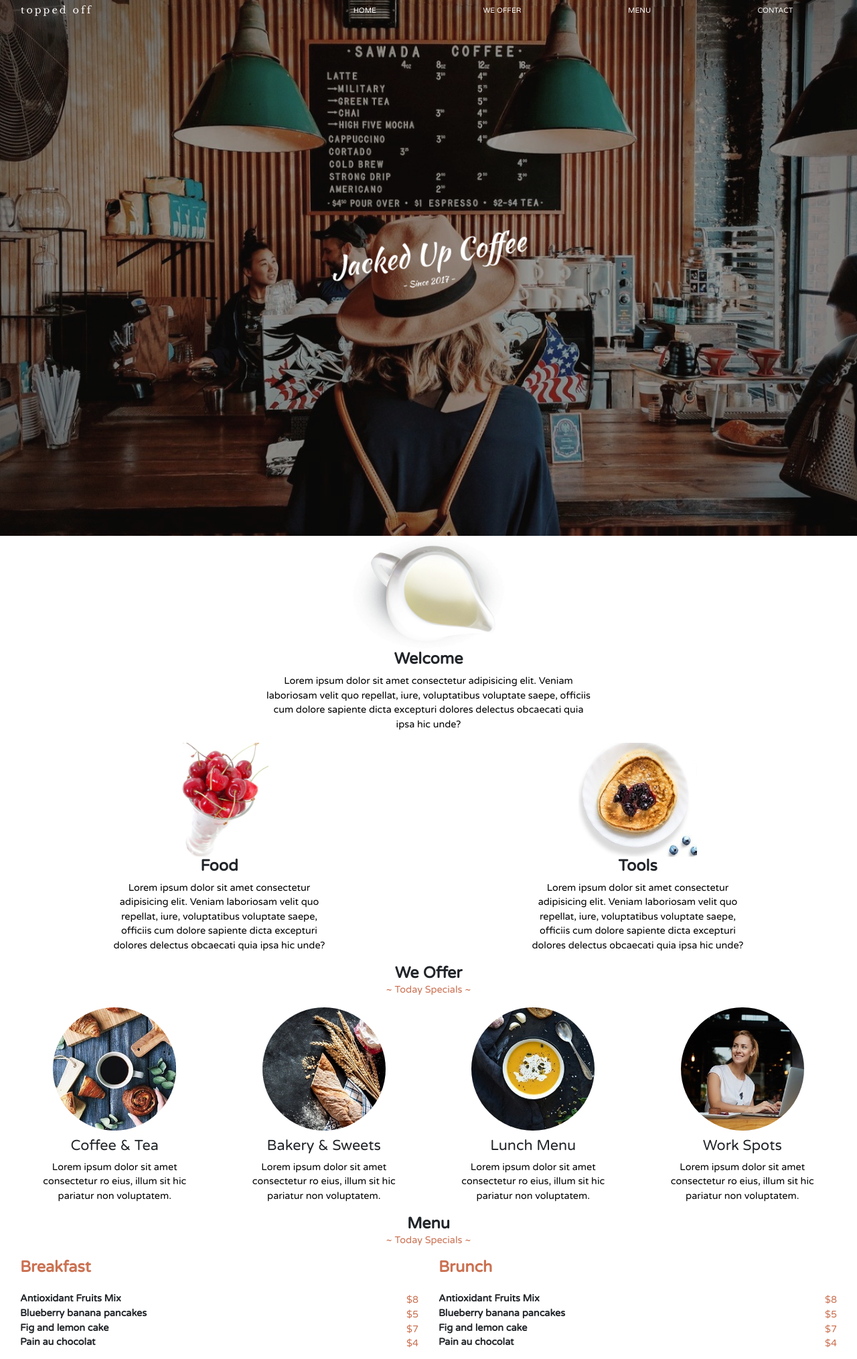
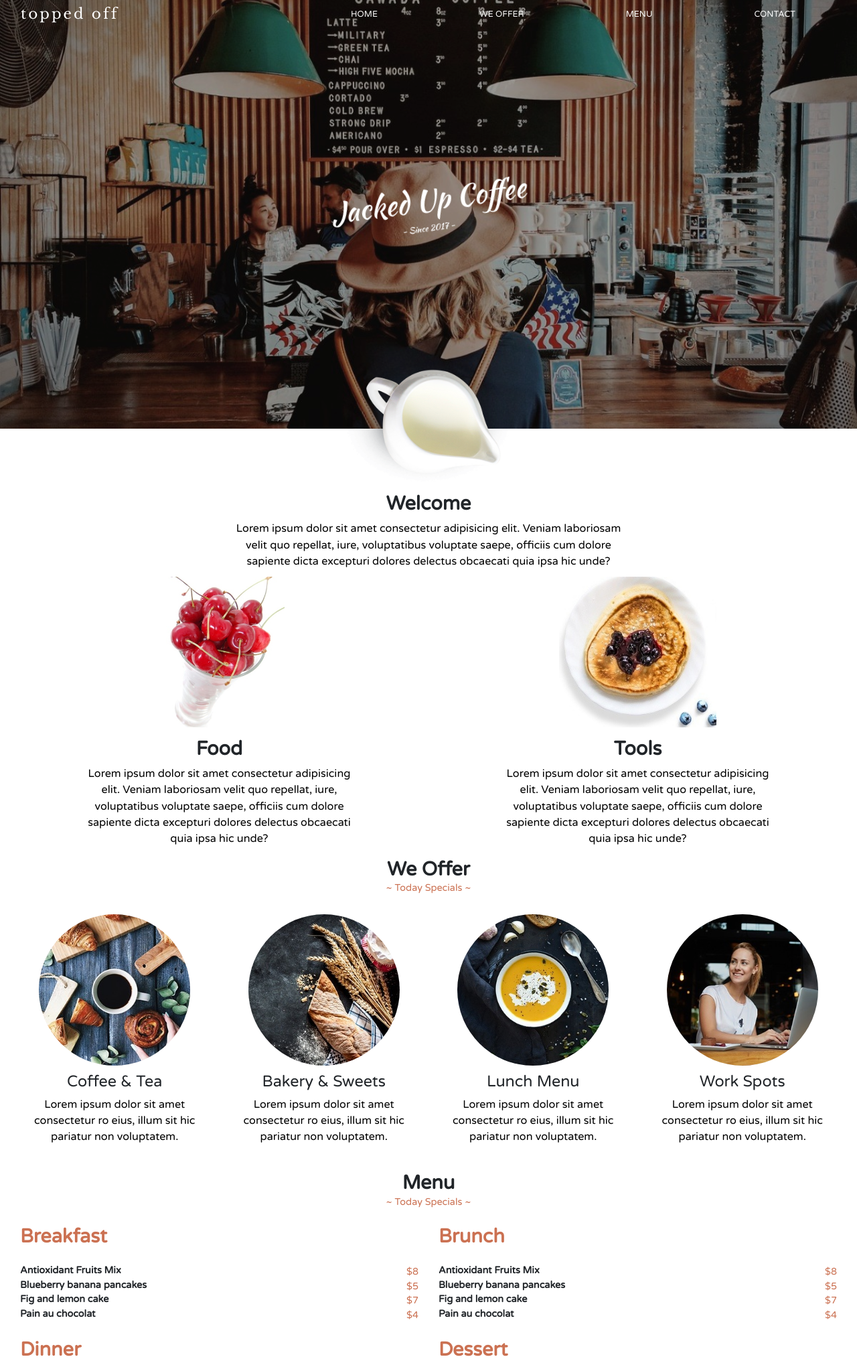
Before and after one commit to fernando-matallo/projects, a PHP site: page / in a window 1280 px wide. Shown: the top 2029 px of the page at 67% size. Run offline with PHP 8.4, Linux system fonts and the light colour scheme.

Commit message:
adding project

```diff
--- a/toppedOff2/css/style.css
+++ b/toppedOff2/css/style.css
@@ -125,6 +125,7 @@
 main div .image-size{
     max-height: 170px;
     max-width: 300px;
+    margin-bottom: 15px;
 }
 
 .container-fluid p{
@@ -148,9 +149,6 @@
 
 /* ======== We Offer rounded circle Início ============== */
 
-.offer-content{
-    padding-top: -5%;
-}
 
 .offer-content span {
     color: #cb7152;
@@ -158,7 +156,7 @@
 }
 
 .offer-content h2{
-    margin: 0;
+    margin: 8px 0 0 0;
 }
 
 section div h3{
@@ -265,176 +263,75 @@
     padding-bottom: 25px;
 }
 
-/* ======== Footer Início ========================= */
+/* ======== Footer Fim ========================= */
 
-/* @media only screen and (min-width: 390px) {
-    .banner-content{
-        background-image: url("../imagens/capa.jpg");
-        background-size: cover;
-        background-position: center;
-        background-attachment: fixed;
-        height: 100vh;
-        display: flex;
-        flex-direction: column;
-        justify-content: center;
-        align-items: center;
-        margin-top: 10%;
+@media only screen and (min-width: 370px ){
+    .offer-content .rounded-circle{
+        width: 50%;
     }
+}
+
+@media only screen and (min-width: 480px ){
+    .navbar-light .navbar-brand {
+        color: white;
+        font-size: 0.9em;
+        text-transform: lowercase;
+        font-family: 'Libre Baskerville', serif;
+        letter-spacing: 3px;
+    }
+
+    .container-fluid h2 {
+        font-size: 1.5em;
+        text-align: center;
+        font-weight: bold;
+    }
+
+    .offer-content .rounded-circle{
+        width: 40%;
+    }
+
+    main div .image-size{
+        max-height: 200px;
+        max-width: 300px;
+        margin-bottom: 15px;
+    }
+
+    section div h3 {
+        text-align: center;
+        font-size: 1.3em;
+        text-transform: capitalize;
+        padding-top: 10px;
 
 }
 
-@media only screen and (min-width: 480px) {
-
-    .banner-content {
-        background-image: url(../imagens/capa.jpg);
-        background-size: cover;
-        background-position: center;
-        background-attachment: fixed;
-        height: 75vh;
-        display: flex;
-        flex-direction: column;
-        justify-content: center;
-        align-items: center;
-        margin-top: 8%;
-    }
-
-
-    main .container-content-mobile{
-        display: flex;
-        flex-direction: column;
-        align-items: center;
-        top: -106px;
-    }
-
-    .offer-content .rounded-circle{
-        width: 50%;
-    }
+@media only screen and (min-width: 576px ){
 
     main div .image-size{
-        max-height: 180px;
-        max-width: 300px;
-    }
-
-    .position-desktop {
-        margin-bottom: -65px;
-    }
-
-} */
-
-
-/* @media only screen and (min-width: 576px) { */
-
-/* Banner Início */
-
-/* .banner-content {
-    background-image: url(../imagens/capa.jpg);
-    background-size: cover;
-    background-position: center;
-    background-attachment: fixed;
-    height: 75vh;
-    display: flex;
-    flex-direction: column;
-    justify-content: center;
-    align-items: center;
-    margin-top: 8%;
-}
-
-.banner-content h1{
-    font-size: 3em;
-    color: white;
-    font-family: 'Kaushan Script', cursive;
-    transform: matrix3d(0.990268, -0.139173, 0, 0, 0.139173, 0.990268, 0, 0, 0, 0, 1, 0, 0, 0, 0, 1);
-}
-
-.banner-content p{
-    font-size: 1em;
-    color: white;
-    font-family: 'Kaushan Script', cursive;
-    transform: matrix3d(0.990268, -0.139173, 0, 0, 0.139173, 0.990268, 0, 0, 0, 0, 1, 0, 0, 0, 0, 1);
-} */
-
-
-/* Banner Fim */
-
-/* Header Início */
-
-/* header span{
-    color: black;
-    font-size: 1em;
-    padding-top: 1%;
-    text-transform: lowercase;
-    font-family: 'Libre Baskerville', serif;
-    letter-spacing: 5px;
-}
-
-
-.navbar-light .navbar-nav .nav-link {
-    color: black;
-}
-
-nav ul{
-    width: 100%;
-    display: flex;
-    justify-content: space-between;
-}
-
-nav ul li a{
-    font-size: 0.8em;
-    font-weight: lighter;
-} */
-
-  /* Header Fim */
-
-  /* main div .image-size{
-    max-height: 250px;
-    max-width: 300px;
+        max-height: 200px;
+        max-width: 250px;
+        margin-bottom: 15px;
     }
 
     .offer-content .rounded-circle{
         width: 70%;
     }
-
-footer h2{
-    margin-bottom: -10px;
 }
 
-} */
-
-/* @media only screen and (min-width: 650px) { */
-
-    /* Banner Início */
-
-    /* .banner-content {
-        background-image: url(../imagens/capa.jpg);
-        background-size: cover;
-        background-position: center;
-        background-attachment: fixed;
-        height: 75vh;
-        display: flex;
-        flex-direction: column;
-        justify-content: center;
-        align-items: center;
-        margin-top: 6.5%;
+@media only screen and (min-width: 639px ){
+    main div .image-size{
+        max-height: 225px;
+        max-width: 250px;
+        margin-bottom: 15px;
     }
-
 
 }
 
-@media only screen and (min-width: 768px){ */
+@media only screen and (min-width: 720px ){
 
-    /* Banner Início */
-
-    /* .banner-content {
-        background-image: url(../imagens/capa.jpg);
-        background-size: cover;
-        background-position: center;
-        background-attachment: fixed;
-        height: 75vh;
-        display: flex;
-        flex-direction: column;
-        justify-content: center;
-        align-items: center;
-        margin-top: 5.5%;
+    .navbar-light .navbar-nav .nav-link {
+        color: white;
+        text-transform: uppercase;
+        font-size: 0.7em;
     }
 
     .container-fluid h2 {
@@ -443,101 +340,126 @@
         font-weight: bold;
     }
 
-    section div h3 {
-        text-align: center;
-        font-size: 1.4em;
-        text-transform: capitalize;
-        padding-top: 10px;
+    .offer-content .rounded-circle{
+        width: 60%;
     }
 
-    .container-fluid .position-for-pc{
-        margin-bottom: -60px;
+    footer h2{
+        padding-bottom: 5px;
     }
 
 }
 
-@media only screen and (min-width: 885px){ */
+@media only screen and (min-width: 788px){
 
-    /* Banner Início */
-
-    /* .banner-content {
-        background-image: url(../imagens/capa.jpg);
+    .banner-content{
+        background-image: url("../imagens/capa.jpg");
         background-size: cover;
         background-position: center;
         background-attachment: fixed;
-        height: 75vh;
+        height: 80vh;
         display: flex;
         flex-direction: column;
         justify-content: center;
         align-items: center;
-        margin-top: 4.5%;
+        background-color: rgba(60, 60, 60, 0.4);
+        background-blend-mode: multiply;
+    }
+
+    .offer-content .rounded-circle{
+        width: 55%;
+    }
+
+    .cupEffect{
+        margin-top: -104px;
+    }
+}
+
+@media only screen and (min-width: 900px){
+    .container-fluid h2 {
+        font-size: 1.6em;
+        text-align: center;
+        font-weight: bold;
+    }
+
+    .container-fluid p {
+        color: black;
+        font-size: 0.8em;
+        text-align: center;
+        padding: 0 0 2% 0;
     }
 
 }
 
-@media only screen and (min-width: 992px) {
-    nav ul li a{
+@media only screen and (min-width: 992px){
+    main .container-content-mobile {
+        display: flex;
+        flex-direction: column;
+        align-items: center;
+        margin-bottom: -30px;
+    }
+
+    .offer-content {
+        margin-top: 10px;
+        padding-top: 10px;
+    }
+
+    .offer-content .rounded-circle{
+        width: 90%;
+    }
+
+}
+
+@media only screen and (min-width: 1204px){
+    .navbar-light .navbar-brand {
+        color: white;
+        font-size: 1.2em;
+        text-transform: lowercase;
+        font-family: 'Libre Baskerville', serif;
+        letter-spacing: 3px;
+    }
+
+    .container-fluid p {
+        color: black;
         font-size: 0.9em;
-        font-weight: lighter;
+        text-align: center;
+        padding: 0 0 2% 0;
     }
 
     .offer-content .rounded-circle{
         width: 80%;
     }
 
-
-}
-
-@media only screen and (min-width: 1024px){ */
-
-    /* Banner Início */
-
-    /* .banner-content {
-        background-image: url(../imagens/capa.jpg);
-        background-size: cover;
-        background-position: center;
-        background-attachment: fixed;
-        height: 75vh;
-        display: flex;
-        flex-direction: column;
-        justify-content: center;
-        align-items: center;
-        margin-top: 4.3%;
+    footer .footerText {
+        padding-right: 10%;
+        padding-left: 10%;
     }
 }
 
-@media only screen and (min-width: 1200px){ */
-
-    /* Banner Início */
-
-    /* .banner-content {
-        background-image: url(../imagens/capa.jpg);
-        background-size: cover;
-        background-position: center;
-        background-attachment: fixed;
-        height: 75vh;
-        display: flex;
-        flex-direction: column;
-        justify-content: center;
-        align-items: center;
-        margin-top: 3.7%;
-    }
+@media only screen and (min-width: 1400px){
+    .navbar-light .navbar-brand {
+        color: white;
+        font-size: 1.1em;
+        text-transform: lowercase;
+        font-family: 'Libre Baskerville', serif;
+        letter-spacing: 3px;
     }
 
-@media only screen and (min-width: 1348px){ */
+    .navbar-light .navbar-nav .nav-link {
+        color: white;
+        text-transform: uppercase;
+        font-size: 0.8em;
+    }
 
-    /* Banner Início */
+    .container-fluid h2 {
+        font-size: 1.7em;
+        text-align: center;
+        font-weight: bold;
+    }
 
-    /* .banner-content {
-        background-image: url(../imagens/capa.jpg);
-        background-size: cover;
-        background-position: center;
-        background-attachment: fixed;
-        height: 75vh;
-        display: flex;
-        flex-direction: column;
-        justify-content: center;
-        align-items: center;
-        margin-top: 3.3%;
+    .offer-content .rounded-circle{
+        width: 72%;
     }
-} */
+
+
+}
--- a/toppedOff2/index.html
+++ b/toppedOff2/index.html
@@ -48,7 +48,7 @@
 
     <!-- Main apresentação dos produtos - xícara -->
 
-    <main class="container-fluid">
+    <main class="container-fluid cupEffect">
         <div class="row">
             <div class="container-content-mobile col-12 col-md-12 col-lg-12">
                 <img class="image-size" src="imagens/coffee-img-1.png" alt="JackedUp" title="JackedUp">
@@ -72,8 +72,8 @@
         <!-- We Offer rounded circle -->
 
         <section class="offer-content row d-flex flex-column align-items-center position-content">
-            <h2 class="col-12">We Offer</h2>
-            <span class="col-12 text-center pb-3">~ Today Specials ~</span>
+            <h2 class="col-12 marginEffect">We Offer</h2>
+            <span class="col-12 text-center pb-2">~ Today Specials ~</span>
 
             <div class="row">
                 <div class="offer-content col-12 col-sm-6 col-lg-3 d-flex flex-column align-items-center">
@@ -196,7 +196,7 @@
         <footer class="footer-content row mt-5">
             <h2 class="col-12 text-center">Topped Off</h2>
             <h4 class="col-12 text-center m-0 p-0">About us</h4>
-            <p class="col-12 text-center">Lorem ipsum dolor sit amet consectetur adipisicing elit. Qui facere voluptatibus expedita ipsum odio corporis soluta ut, hic dolorem minus quis quod omnis quia natus voluptas aspernatur aliquam perferendis eveniet!</p>
+            <p class="col-12 text-center footerText">Lorem ipsum dolor sit amet consectetur adipisicing elit. Qui facere voluptatibus expedita ipsum odio corporis soluta ut, hic dolorem minus quis quod omnis quia natus voluptas aspernatur aliquam perferendis eveniet!</p>
             <h4 class="col-12 text-center">Get news & offers</h4>
 
         <form id="subscribe" class="subscribe-content" method="post">
```
Lines whose indentation alone changed are shown as unchanged.
